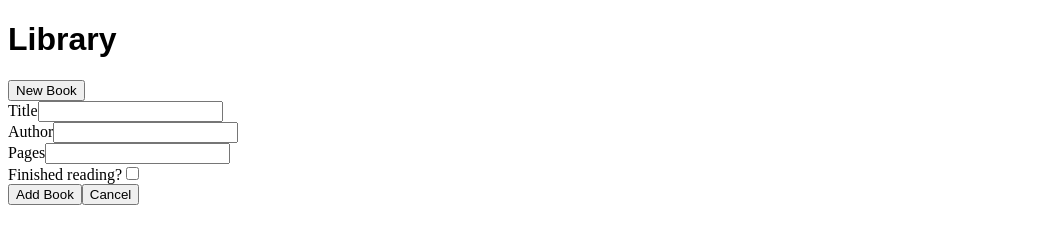
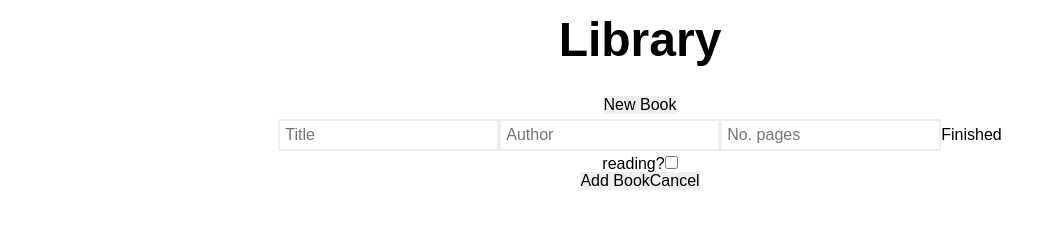
Before and after one commit to programmurr/library, a plain HTML site: page index.html in a window 1280 px wide. Both pictures are taken after a click on the button "New Book". Shown: the whole page, without its empty margins (0-1056 px from the left). Drawn offline with Linux system fonts and the light colour scheme.

Commit message:
Progress on CSS

```diff
--- a/index.html
+++ b/index.html
@@ -9,7 +9,9 @@
 </head>
 
 <body>
-    <h1 class="title">Library</h1>
+    <div class="title">
+        <h1 class="title">Library</h1>
+    </div>
     <div id="shelf"></div>
     <div id="add-form"></div>
     <script src="main.js"></script>
--- a/main.js
+++ b/main.js
@@ -92,6 +92,7 @@
 
 
 const newButton = document.createElement("button");
+newButton.id = "new-book";
 newButton.textContent = "New Book";
 document.getElementById("add-form").appendChild(newButton);
 
@@ -111,42 +112,27 @@
     const titleInput = document.createElement("input");
     titleInput.type = "text";
     titleInput.id = "title";
-
-    const titleLabel = document.createElement("label");
-    titleLabel.htmlFor = "title";
-    titleLabel.textContent = "Title";
-
-    titleLabel.appendChild(titleInput);
-    titleLabel.appendChild(document.createElement("br"));
-    formContainer.appendChild(titleLabel);
+    titleInput.placeholder = "Title";
+    titleInput.appendChild(document.createElement("br"))
+    formContainer.appendChild(titleInput);
 }
 
 function createAuthorInput(formContainer) {
     const authorInput = document.createElement("input");
     authorInput.type = "text";
     authorInput.id = "author";
-
-    const authorLabel = document.createElement("label");
-    authorLabel.htmlFor = "author";
-    authorLabel.textContent = "Author";
-
-    authorLabel.appendChild(authorInput);
-    authorLabel.appendChild(document.createElement("br"));
-    formContainer.appendChild(authorLabel);
+    authorInput.placeholder = "Author";
+    authorInput.appendChild(document.createElement("br"));
+    formContainer.appendChild(authorInput);
 }
 
 function createPagesInput(formContainer) {
     const pagesInput = document.createElement("input");
     pagesInput.type = "text";
     pagesInput.id = "pages";
-
-    const pagesLabel = document.createElement("label");
-    pagesLabel.htmlFor = "pages";
-    pagesLabel.textContent = "Pages";
-
-    pagesLabel.appendChild(pagesInput);
-    pagesLabel.appendChild(document.createElement("br"));
-    formContainer.appendChild(pagesLabel);
+    pagesInput.placeholder = "No. pages";
+    pagesInput.appendChild(document.createElement("br"));
+    formContainer.appendChild(pagesInput);
 }
 
 function createReadInput(formContainer) {
@@ -166,12 +152,12 @@
 function createAddForm() {
     if (isNewButtonClicked === false) {
         document.getElementById("add-form").appendChild(formContainer);
-        // display inputs
+
         createTitleInput(formContainer);
         createAuthorInput(formContainer);
         createPagesInput(formContainer)
-        createReadInput(formContainer)
-        // display Add Book Button
+        createReadInput(formContainer);
+
         formContainer.appendChild(addButton);
         formContainer.appendChild(cancelButton);
 
--- a/style.css
+++ b/style.css
@@ -1,7 +1,67 @@
+* {
+	margin: 0;
+	padding: 0;
+	border: 0;
+	font-size: 100%;
+	vertical-align: baseline;
+}
+
+body {
+	font-family: Arial, Helvetica, sans-serif;
+	line-height: 1;
+}
+
+.title {
+	display: flex;
+	flex-direction: column;
+	justify-content: safe center;
+	margin-top: 0.5rem;
+	margin-bottom: 0.5em;
+}
+
 h1 {
-	font-family: "Arial", sans-serif;
+	font-size: 3rem;
+	text-align: center;
+}
+
+#shelf {
+	display: block;
+	width: 50%;
+	margin-left: auto;
+	margin-right: auto;
+	width: 60%;
+}
+
+ul {
+	list-style: none;
+	text-align: center;
 }
 
 li {
-	font-family: 'Arial', sans-serif;
+	border: 1px solid black;
+	border-radius: 5px;
+	font-size: 1rem;
+	margin-top: 0.5rem;
+	margin-bottom: 0.5rem;
+	padding-top: 5px;
+	padding-bottom: 5px;
 }
+
+#add-form {
+	text-align: center;
+}
+
+#form {
+	display: block;
+	width: 50%;
+	margin-left: auto;
+	margin-right: auto;
+	width: 60%;
+}
+
+input[type=text] {
+	border: 2px solid #eeeeee;
+	margin-top: 5px;
+	margin-bottom: 5px;
+	padding: 5px;
+}
```
